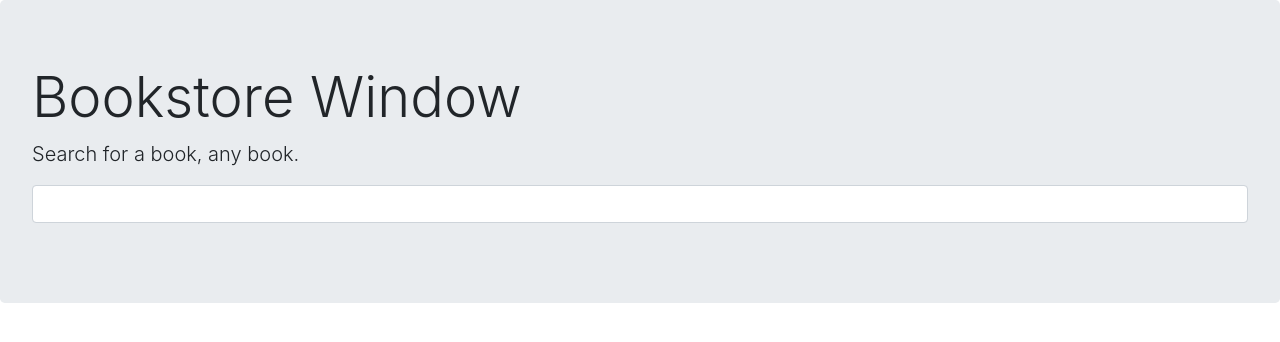
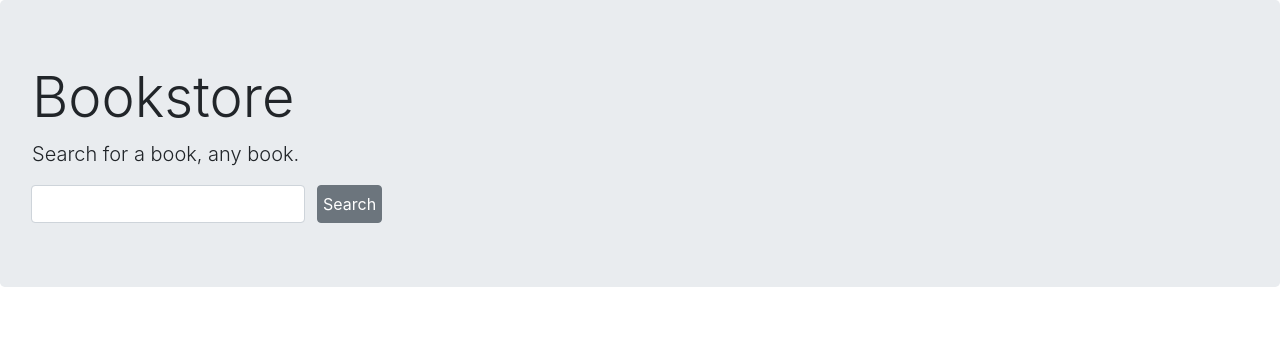
Before and after one commit to pedmiston/bookstorewindow, a Django app: page / in a window 1280 px wide. Shown: the top 342 px of the page. Run offline with Django 3.2, Linux system fonts and the light colour scheme; some libraries are stand-ins or nearby versions.

Commit message:
Add submit button to form and improve collapsed descriptions
Now show the descriptions full width below the cover image

```diff
--- a/window/forms.py
+++ b/window/forms.py
@@ -1,12 +1,24 @@
 from django import forms
 from crispy_forms.helper import FormHelper
+from crispy_forms.layout import Layout, Div, Field
+from crispy_forms.bootstrap import StrictButton
 
 
 class SearchForm(forms.Form):
     query = forms.CharField()
     error_css_class = "error alert alert-danger"
 
+
     def __init__(self, *args, **kwargs):
         super().__init__(*args, **kwargs)
         self.helper = FormHelper()
         self.fields["query"].label = ""
+
+        self.helper.form_class = 'form-inline'
+        self.helper.layout = Layout(
+            Div(
+                Field("query", css_class="col mx-1"),
+                StrictButton("Search", css_class="col btn btn-secondary ml-2", type="submit"),
+                css_class="form-row"
+            )
+        )
--- a/window/templates/window/index.html
+++ b/window/templates/window/index.html
@@ -7,7 +7,7 @@
 {% endblock head %}
 
 {% block content %}
-<h1 class="display-4">Bookstore Window</h1>
+<h1 class="display-4">Bookstore</h1>
 <p class="lead">Search for a book, any book.</p>
 
 {% load crispy_forms_tags %}
@@ -39,9 +39,20 @@
 
       <div class="publisher row font-weight-light py-1">{{ book.publisher }}</div>
 
-      {% include "window/more-info-snippet.html" with book=book %}
+      <div class="row my-1">
+        <a class="btn btn-light" data-toggle="collapse" role="button" href="#collapse{{ book.google_book_id }}">
+          Description
+        </a>
+      </div>
 
     </div>
+  </div>
+
+  <div class="row collapse" id="collapse{{ book.google_book_id }}">
+    <p class="py-1">{{ book.description|safe }}</p>
+    <a class="google-book-page" href="https://books.google.com/books?id={{ book.google_book_id }}" target="_blank">
+      Data Source
+    </a>
   </div>
 </div>
 {% endfor %}
```
Also changed, not shown: window/templates/window/more-info-snippet.html (deleted, +0 -12 lines).
